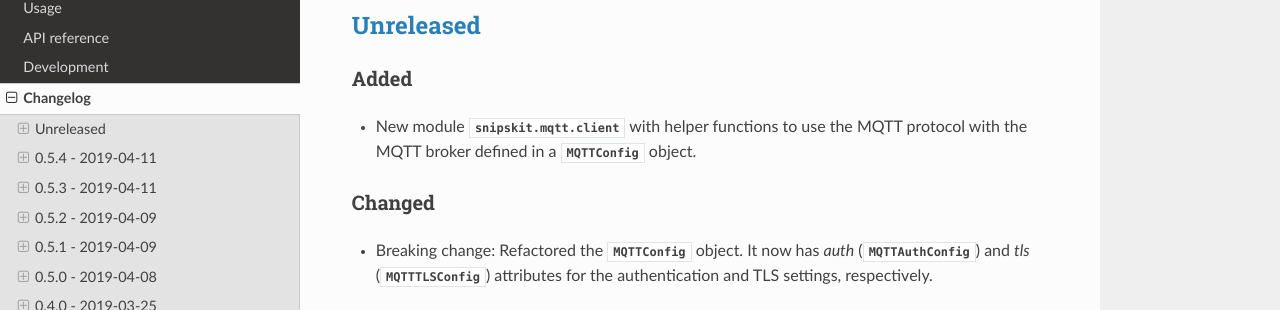
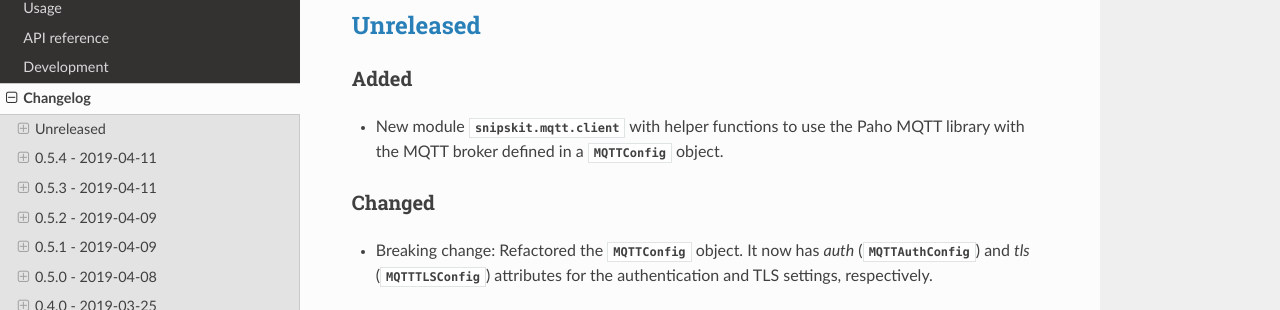
Before and after one commit to koenvervloesem/snipskit, a Sphinx documentation site: the page built from docs/source/CHANGELOG.rst, in a window 1280 px wide and 900 px high, scrolled down 447 px. Shown: the part 141-451 px from the top of the window. Built offline with Sphinx 7.4.7 and the Read the Docs theme 2.0.0, drawn with Linux system fonts in a browser that asks for light colours.

Commit message:
Changelog: Clarified the use of mqtt.client

```diff
--- a/docs/source/CHANGELOG.rst
+++ b/docs/source/CHANGELOG.rst
@@ -25,7 +25,7 @@ Given a version number MAJOR.MINOR.PATCH, this project increments the:
 Added
 =====
 
-- New module :mod:`snipskit.mqtt.client` with helper functions to use the MQTT protocol with the MQTT broker defined in a :class:`.MQTTConfig` object.
+- New module :mod:`snipskit.mqtt.client` with helper functions to use the Paho MQTT library with the MQTT broker defined in a :class:`.MQTTConfig` object.
 
 Changed
 =======
```
